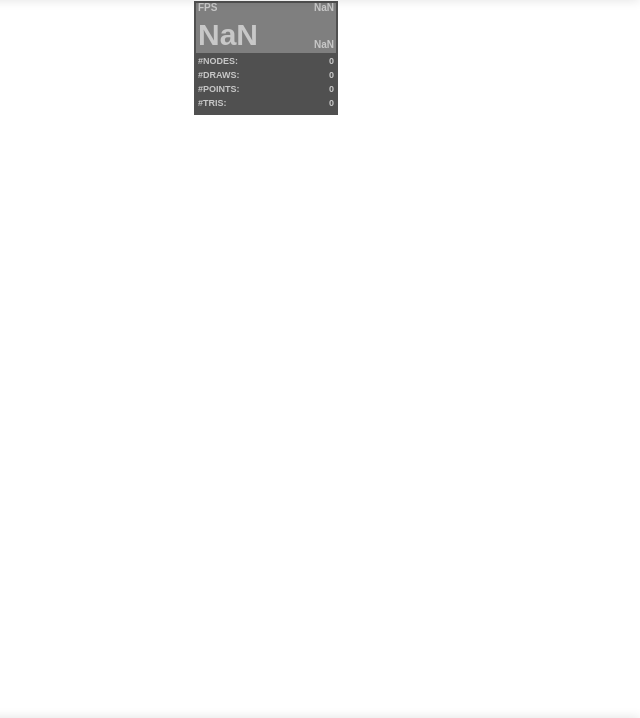
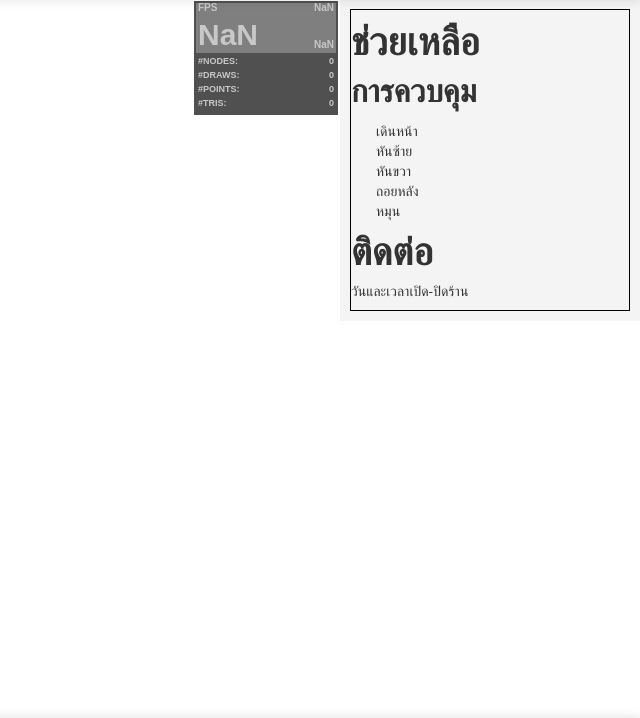
Before and after one commit to YB1010/x3dom-vsm, a PHP site: page /scene.php in a window 1280 px wide. Shown: the part 41-759 px from the top of the page, without its empty margins (640-1280 px from the left). Run offline with PHP 8.4, Linux system fonts and the light colour scheme.

Commit message:
Checked sidebar layout
TODO: Fillful help text

```diff
--- a/scene.php
+++ b/scene.php
@@ -294,7 +294,7 @@
 								</Transform>
 
 								<!-- C7 -->
-								<Transform translation="41.5 0 13" rotation="0 1 0 0.78539816339745">
+								<Transform translation="41 0 13" rotation="0 1 0 0.78539816339745">
 									<Transform translation="0 0 0">
 										<LOD center="0 0 0" range="10">
 											<Group>
@@ -325,7 +325,21 @@
 						</Scene>
 					</X3D>
 
-				</div>
+		<aside class="help-sidebar rt">
+			<section class="help-container">
+				<h1>ช่วยเหลือ</h1>
+				<h2>การควบคุม</h2>
+				<ul>
+					<li>เดินหน้า</li>
+					<li>หันซ้าย</li>
+					<li>หันขวา</li>
+					<li>ถอยหลัง</li>
+					<li>หมุน</li>
+				</ul>
+				<h1>ติดต่อ</h1>
+				<p>วันและเวลาเปิด-ปิดร้าน</p>
+			</section>
+		</aside>
 
 		<footer class='navbar navbar-fixed-bottom'>
 			<div class='navbar-inner'>
```
